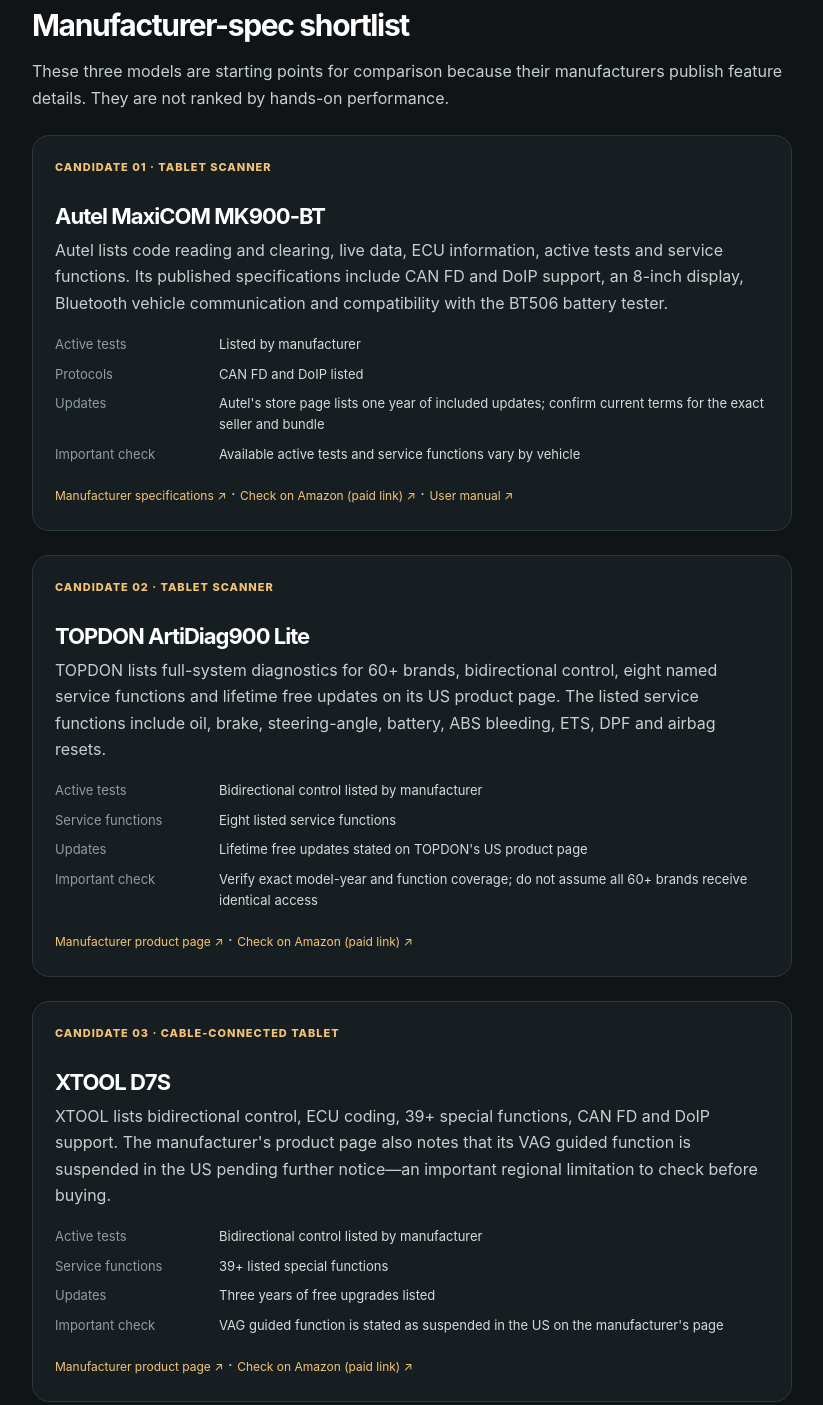
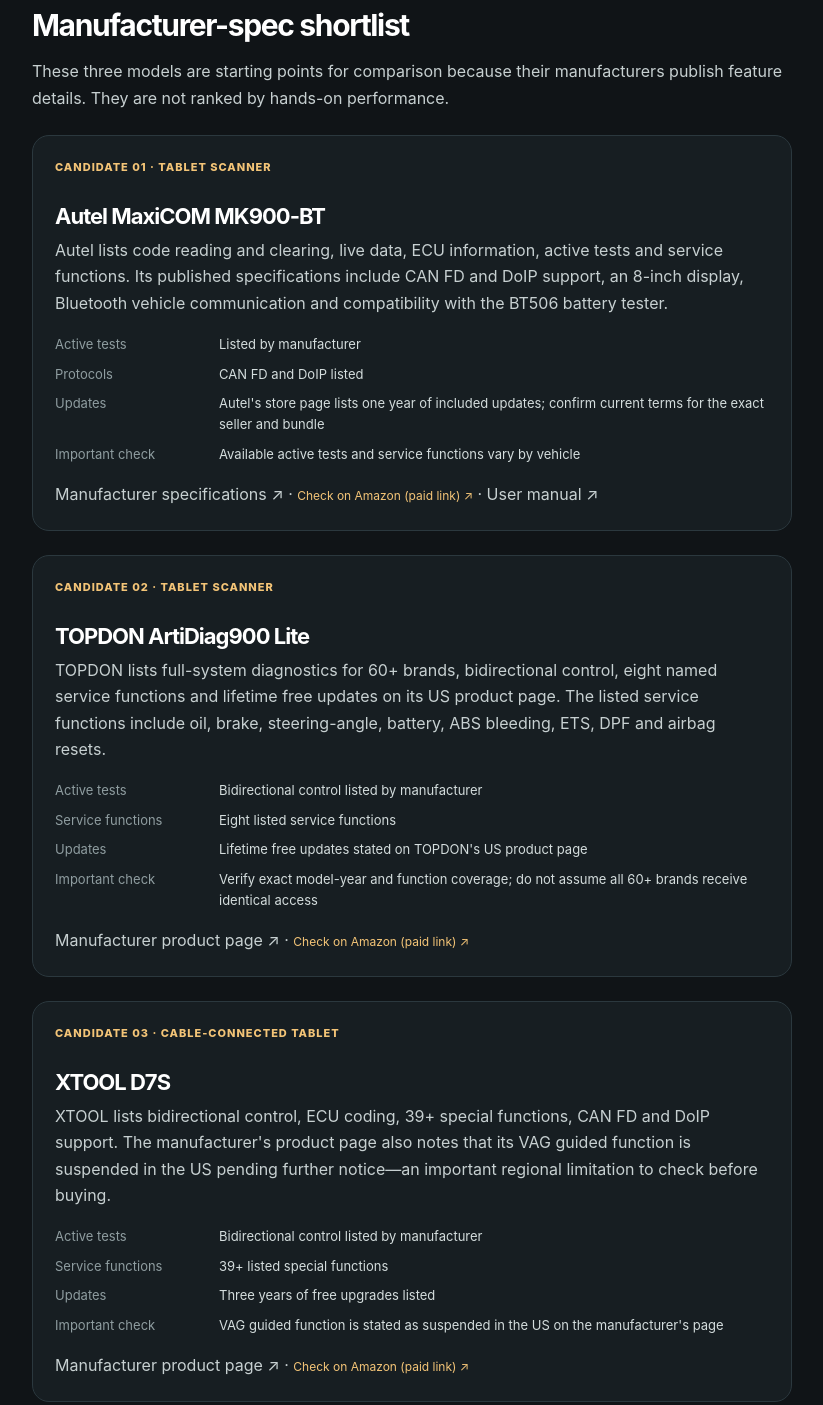
Before and after one commit to mexiaeon/scan-tool-field-guide, a plain HTML site: page guides/bidirectional-scan-tools.html in a window 1280 px wide. Shown: the part 1820-3225 px from the top of the page, without its empty margins (28-851 px from the left). Drawn offline with Linux system fonts and the light colour scheme.

Commit message:
Use Amazon affiliate links for product shopping links

```diff
--- a/guides/bidirectional-scan-tools.html
+++ b/guides/bidirectional-scan-tools.html
@@ -22,13 +22,13 @@
 <h3>5. Software updates and subscriptions</h3><p>Look beyond the included update period. Confirm how much updates cost after the included period, whether core diagnostics continue to work if you stop renewing, and whether online coding or security-gateway access needs separate activation or a subscription.</p>
 <h3>6. Support, warranty and return terms</h3><p>Check who handles support in the United States, how long the warranty lasts, what is excluded and whether the seller is authorized. Marketplace listings can combine different hardware revisions or regional bundles, so compare the exact SKU.</p>
 <h2 id="comparison">Manufacturer-spec shortlist</h2><p>These three models are starting points for comparison because their manufacturers publish feature details. They are not ranked by hands-on performance.</p>
-<div class="product-brief"><div class="tagline">Candidate 01 · Tablet scanner</div><h3>Autel MaxiCOM MK900-BT</h3><p>Autel lists code reading and clearing, live data, ECU information, active tests and service functions. Its published specifications include CAN FD and DoIP support, an 8-inch display, Bluetooth vehicle communication and compatibility with the BT506 battery tester.</p><dl><dt>Active tests</dt><dd>Listed by manufacturer</dd><dt>Protocols</dt><dd>CAN FD and DoIP listed</dd><dt>Updates</dt><dd>Autel's store page lists one year of included updates; confirm current terms for the exact seller and bundle</dd><dt>Important check</dt><dd>Available active tests and service functions vary by vehicle</dd></dl><a class="source-link" href="https://autel.com/mk3/4172.jhtml" target="_blank" rel="noopener">Manufacturer specifications ↗</a> · <a class="source-link" href="https://www.amazon.com/dp/B07PGYY8SS?tag=smartfin0e6fa-20" target="_blank" rel="sponsored nofollow noopener">Check on Amazon (paid link) ↗</a> · <a class="source-link" href="https://www.autel.com/u/cms/www/202507/04071756zqt9.pdf" target="_blank" rel="noopener">User manual ↗</a></div>
-<div class="product-brief"><div class="tagline">Candidate 02 · Tablet scanner</div><h3>TOPDON ArtiDiag900 Lite</h3><p>TOPDON lists full-system diagnostics for 60+ brands, bidirectional control, eight named service functions and lifetime free updates on its US product page. The listed service functions include oil, brake, steering-angle, battery, ABS bleeding, ETS, DPF and airbag resets.</p><dl><dt>Active tests</dt><dd>Bidirectional control listed by manufacturer</dd><dt>Service functions</dt><dd>Eight listed service functions</dd><dt>Updates</dt><dd>Lifetime free updates stated on TOPDON's US product page</dd><dt>Important check</dt><dd>Verify exact model-year and function coverage; do not assume all 60+ brands receive identical access</dd></dl><a class="source-link" href="https://www.topdon.us/products/artidiag900-lite" target="_blank" rel="noopener">Manufacturer product page ↗</a> · <a class="source-link" href="https://www.amazon.com/dp/B0C33Y285Y?tag=smartfin0e6fa-20" target="_blank" rel="sponsored nofollow noopener">Check on Amazon (paid link) ↗</a></div>
-<div class="product-brief"><div class="tagline">Candidate 03 · Cable-connected tablet</div><h3>XTOOL D7S</h3><p>XTOOL lists bidirectional control, ECU coding, 39+ special functions, CAN FD and DoIP support. The manufacturer's product page also notes that its VAG guided function is suspended in the US pending further notice—an important regional limitation to check before buying.</p><dl><dt>Active tests</dt><dd>Bidirectional control listed by manufacturer</dd><dt>Service functions</dt><dd>39+ listed special functions</dd><dt>Updates</dt><dd>Three years of free upgrades listed</dd><dt>Important check</dt><dd>VAG guided function is stated as suspended in the US on the manufacturer's page</dd></dl><a class="source-link" href="https://en.xtooltech.com/products/diagnostic-tools-d7s/" target="_blank" rel="noopener">Manufacturer product page ↗</a> · <a class="source-link" href="https://www.amazon.com/dp/B0BTBQ1NR4?tag=smartfin0e6fa-20" target="_blank" rel="sponsored nofollow noopener">Check on Amazon (paid link) ↗</a></div>
+<div class="product-brief"><div class="tagline">Candidate 01 · Tablet scanner</div><h3>Autel MaxiCOM MK900-BT</h3><p>Autel lists code reading and clearing, live data, ECU information, active tests and service functions. Its published specifications include CAN FD and DoIP support, an 8-inch display, Bluetooth vehicle communication and compatibility with the BT506 battery tester.</p><dl><dt>Active tests</dt><dd>Listed by manufacturer</dd><dt>Protocols</dt><dd>CAN FD and DoIP listed</dd><dt>Updates</dt><dd>Autel's store page lists one year of included updates; confirm current terms for the exact seller and bundle</dd><dt>Important check</dt><dd>Available active tests and service functions vary by vehicle</dd></dl>Manufacturer specifications ↗ · <a class="source-link" href="https://www.amazon.com/dp/B07PGYY8SS?tag=smartfin0e6fa-20" target="_blank" rel="sponsored nofollow noopener">Check on Amazon (paid link) ↗</a> · User manual ↗</div>
+<div class="product-brief"><div class="tagline">Candidate 02 · Tablet scanner</div><h3>TOPDON ArtiDiag900 Lite</h3><p>TOPDON lists full-system diagnostics for 60+ brands, bidirectional control, eight named service functions and lifetime free updates on its US product page. The listed service functions include oil, brake, steering-angle, battery, ABS bleeding, ETS, DPF and airbag resets.</p><dl><dt>Active tests</dt><dd>Bidirectional control listed by manufacturer</dd><dt>Service functions</dt><dd>Eight listed service functions</dd><dt>Updates</dt><dd>Lifetime free updates stated on TOPDON's US product page</dd><dt>Important check</dt><dd>Verify exact model-year and function coverage; do not assume all 60+ brands receive identical access</dd></dl>Manufacturer product page ↗ · <a class="source-link" href="https://www.amazon.com/dp/B0C33Y285Y?tag=smartfin0e6fa-20" target="_blank" rel="sponsored nofollow noopener">Check on Amazon (paid link) ↗</a></div>
+<div class="product-brief"><div class="tagline">Candidate 03 · Cable-connected tablet</div><h3>XTOOL D7S</h3><p>XTOOL lists bidirectional control, ECU coding, 39+ special functions, CAN FD and DoIP support. The manufacturer's product page also notes that its VAG guided function is suspended in the US pending further notice—an important regional limitation to check before buying.</p><dl><dt>Active tests</dt><dd>Bidirectional control listed by manufacturer</dd><dt>Service functions</dt><dd>39+ listed special functions</dd><dt>Updates</dt><dd>Three years of free upgrades listed</dd><dt>Important check</dt><dd>VAG guided function is stated as suspended in the US on the manufacturer's page</dd></dl>Manufacturer product page ↗ · <a class="source-link" href="https://www.amazon.com/dp/B0BTBQ1NR4?tag=smartfin0e6fa-20" target="_blank" rel="sponsored nofollow noopener">Check on Amazon (paid link) ↗</a></div>
 <h2 id="which-one">Which one should you shortlist?</h2><ul><li><strong>Start with Autel MK900-BT</strong> if you want a tablet-style tool and its stated active tests, protocols and battery-test accessory align with your vehicle and workflow.</li><li><strong>Compare TOPDON ArtiDiag900 Lite</strong> if the stated lifetime update policy and its eight listed service functions are attractive—then confirm your exact coverage.</li><li><strong>Consider XTOOL D7S</strong> if its coding, communication protocols and special functions fit your vehicles, while paying attention to the US-specific VAG limitation.</li></ul><p>Do not treat this as a universal winner list. A lower-cost scanner with confirmed support for the one function you need can be a better purchase than a more expensive tablet with dozens of functions you will never use.</p>
 <h2 id="before-order">A pre-purchase checklist</h2><ol><li>Write down the exact vehicle year, make, model, engine and trim.</li><li>Name the module or system you need to access (for example ABS, SRS, transmission or engine).</li><li>Name the exact task: read codes, view live data, run an active test, perform a reset or code a module.</li><li>Check the manufacturer coverage database—not only a retailer title or marketing image.</li><li>Confirm update fees, subscription requirements, adapter needs, warranty and return policy.</li><li>Save a screenshot or written confirmation of the specific feature coverage before ordering.</li></ol>
 <div class="callout"><strong>Safety note:</strong> A scan tool is an information and test device, not a substitute for service information, training or safe repair procedures. Work involving airbags, brakes, steering, high-voltage systems or vehicle programming can create serious hazards or disable safety systems. Use qualified service personnel when appropriate.</div>
-<h2 id="sources">Primary sources</h2><ul class="source-list"><li><a href="https://autel.com/mk3/4172.jhtml" target="_blank" rel="noopener">Autel: MaxiCOM MK900-BT specifications</a></li><li><a href="https://www.autel.com/u/cms/www/202507/04071756zqt9.pdf" target="_blank" rel="noopener">Autel: MK900-BT user manual</a></li><li><a href="https://www.topdon.us/products/artidiag900-lite" target="_blank" rel="noopener">TOPDON USA: ArtiDiag900 Lite product page</a></li><li><a href="https://en.xtooltech.com/products/diagnostic-tools-d7s/" target="_blank" rel="noopener">XTOOL: D7S product page</a></li></ul>
+<h2 id="sources">Primary sources</h2><ul class="source-list"><li>Autel: MaxiCOM MK900-BT specifications</li><li>Autel: MK900-BT user manual</li><li>TOPDON USA: ArtiDiag900 Lite product page</li><li>XTOOL: D7S product page</li></ul>
 <p class="disclaimer">Specifications and policies can change. This page was prepared from manufacturer information available on November 24, 2026. Verify current details directly with the manufacturer and seller before purchasing.</p>
 
 <section class="related-reading" aria-labelledby="related-reading-title" style="margin-top:36px;padding:22px;border:1px solid var(--line);border-radius:14px;background:rgba(255,255,255,.025)"><div class="kicker">Keep researching</div><h2 id="related-reading-title" style="margin-top:6px">Related scanner guides</h2><ul><li><a href="best-obd2-scanners-under-300.html">Best scanners under $300 →</a></li><li><a href="autel-vs-xtool-vs-topdon-comparison.html">Compare Autel, XTOOL and TOPDON →</a></li><li><a href="check-vehicle-compatibility.html">Check vehicle compatibility →</a></li><li><a href="obd2-vs-bidirectional.html">OBD2 vs. bidirectional tools →</a></li></ul><p class="disclaimer">Compare features with your exact vehicle and intended repair task before purchasing.</p></section>
```
